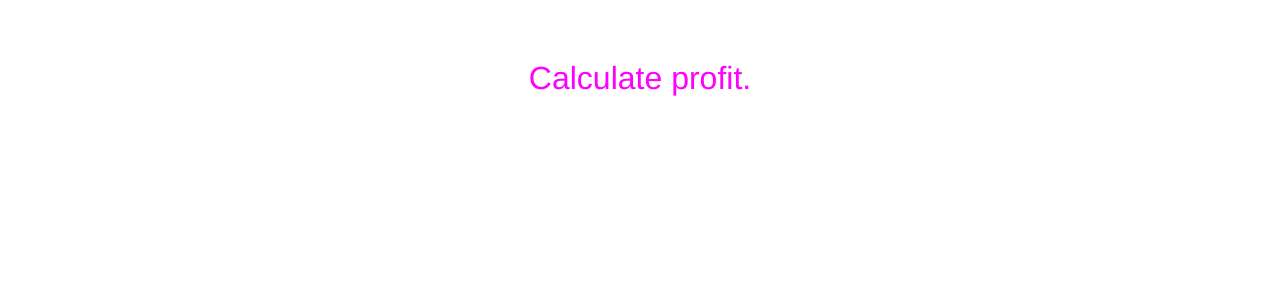
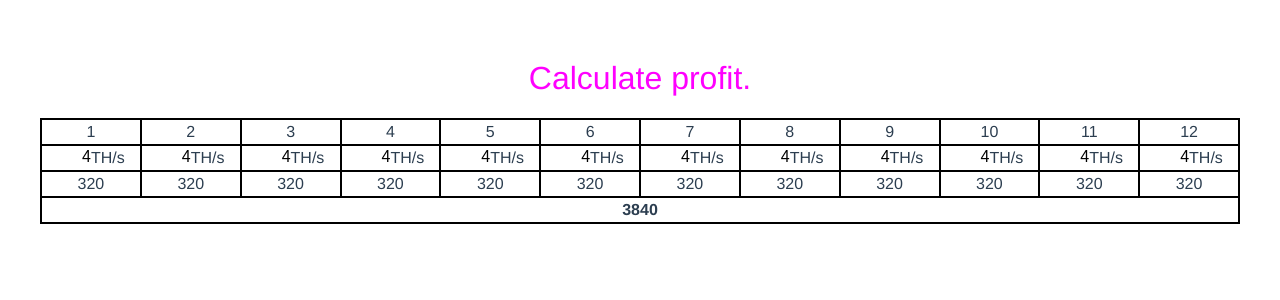
Before and after one commit to radius486/bit-profit, a Vue app: page / in a window 1280 px wide. Shown: the top 300 px of the page. Built offline with nearby package versions, Linux system fonts and the light colour scheme.

Commit message:
Simple calculation.

```diff
--- a/index.html
+++ b/index.html
@@ -2,7 +2,7 @@
 <html>
   <head>
     <meta charset="utf-8">
-    <meta name="viewport" content="width=device-width,initial-scale=1.0">
+    <meta name="viewport" content="width=device-width">
     <title>bit-profit</title>
   </head>
   <body>
--- a/src/components/bit-profit.vue
+++ b/src/components/bit-profit.vue
@@ -1,6 +1,45 @@
 <template>
   <div class="wrapper">
     <h1>{{ msg }}</h1>
+    <div class="bit-table">
+      <div class="month">1</div>
+      <div class="month">2</div>
+      <div class="month">3</div>
+      <div class="month">4</div>
+      <div class="month">5</div>
+      <div class="month">6</div>
+      <div class="month">7</div>
+      <div class="month">8</div>
+      <div class="month">9</div>
+      <div class="month">10</div>
+      <div class="month">11</div>
+      <div class="month">12</div>
+      <div class="power"><input type='text' v-model='power1'>TH/s</div>
+      <div class="power"><input type='text' v-model='power2'>TH/s</div>
+      <div class="power"><input type='text' v-model='power3'>TH/s</div>
+      <div class="power"><input type='text' v-model='power4'>TH/s</div>
+      <div class="power"><input type='text' v-model='power5'>TH/s</div>
+      <div class="power"><input type='text' v-model='power6'>TH/s</div>
+      <div class="power"><input type='text' v-model='power7'>TH/s</div>
+      <div class="power"><input type='text' v-model='power8'>TH/s</div>
+      <div class="power"><input type='text' v-model='power9'>TH/s</div>
+      <div class="power"><input type='text' v-model='power10'>TH/s</div>
+      <div class="power"><input type='text' v-model='power11'>TH/s</div>
+      <div class="power"><input type='text' v-model='power12'>TH/s</div>
+      <div class="profit" v-html='month1'></div>
+      <div class="profit">{{power2 * 80}}</div>
+      <div class="profit">{{power3 * 80}}</div>
+      <div class="profit">{{power4 * 80}}</div>
+      <div class="profit">{{power5 * 80}}</div>
+      <div class="profit">{{power6 * 80}}</div>
+      <div class="profit">{{power7 * 80}}</div>
+      <div class="profit">{{power8 * 80}}</div>
+      <div class="profit">{{power9 * 80}}</div>
+      <div class="profit">{{power10 * 80}}</div>
+      <div class="profit">{{power11 * 80}}</div>
+      <div class="profit">{{power12 * 80}}</div>
+      <div class="sum-profit">{{sum}}</div>
+    </div>
   </div>
 </template>
 
@@ -9,7 +48,73 @@ export default {
   name: 'BitProfit',
   data () {
     return {
-      msg: 'Calculate profit.'
+      msg: 'Calculate profit.',
+      power1: 4,
+      power2: 4,
+      power3: 4,
+      power4: 4,
+      power5: 4,
+      power6: 4,
+      power7: 4,
+      power8: 4,
+      power9: 4,
+      power10: 4,
+      power11: 4,
+      power12: 4
+    }
+  },
+
+  computed: {
+    sum() {
+      return this.month1 + this.month2 + this.month3 + this.month4 + this.month5 + this.month6 + this.month7 + this.month8 + this.month9 + this.month10 + this.month11 + this.month12;
+    },
+
+    month1 () {
+      return this.power1 * 80;
+    },
+
+    month2 () {
+      return this.power2 * 80;
+    },
+
+    month3 () {
+      return this.power3 * 80;
+    },
+
+    month4 () {
+      return this.power4 * 80;
+    },
+
+    month5 () {
+      return this.power5 * 80;
+    },
+
+    month6 () {
+      return this.power6 * 80;
+    },
+
+    month7 () {
+      return this.power7 * 80;
+    },
+
+    month8 () {
+      return this.power8 * 80;
+    },
+
+    month9 () {
+      return this.power9 * 80;
+    },
+
+    month10 () {
+      return this.power10 * 80;
+    },
+
+    month11 () {
+      return this.power11 * 80;
+    },
+
+    month12 () {
+      return this.power12 * 80;
     }
   }
 }
@@ -27,4 +132,43 @@ h2
   margin: 0 auto
   padding: 0 20px
 
+
+.bit-table
+  display: grid
+  grid-template-columns: repeat(12, minmax(50px, 1fr))
+  grid-template-rows: repeat(3, 24px)
+  grid-gap: 2px
+  border: 2px solid #000
+  background-color: #000
+
+  > div
+    line-height: 24px
+    background-color: #fff
+
+.month
+
+.power
+  display: flex
+  align-items: center
+
+  input
+    width: 50%
+    height: 100%
+    border: none
+    text-align: right
+    font-size: 16px
+    font-weight: 300
+    box-sizing: border-box
+    padding: 0 0 2px
+
+    &:hover,
+    &:focus
+      outline: none
+
+
+.sum-profit
+  grid-column: 1/13
+  font-weight: 600
+
+
 </style>
```
